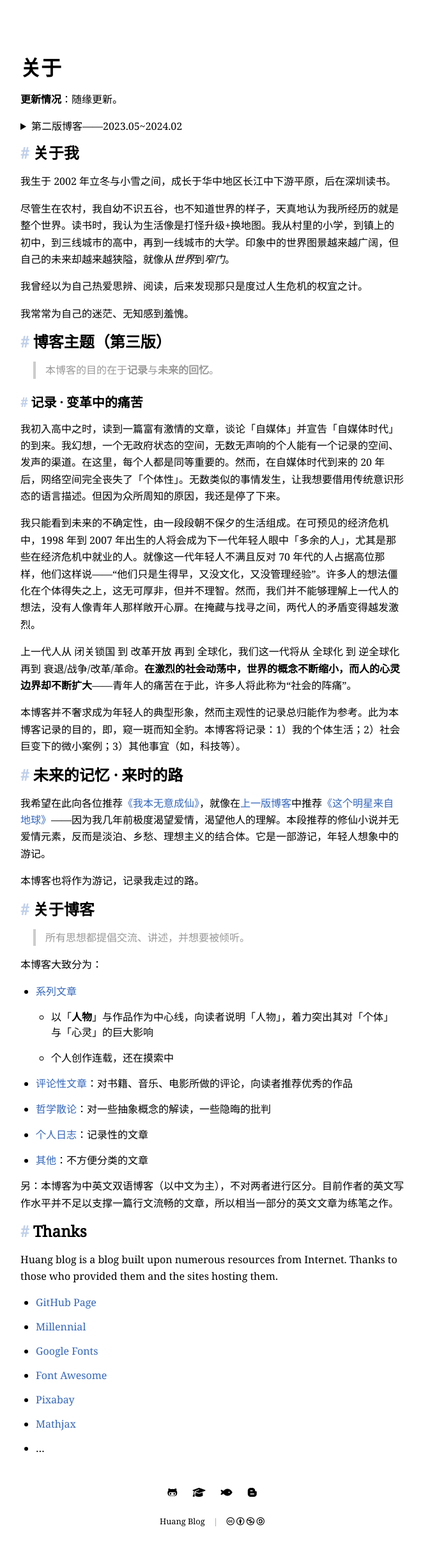
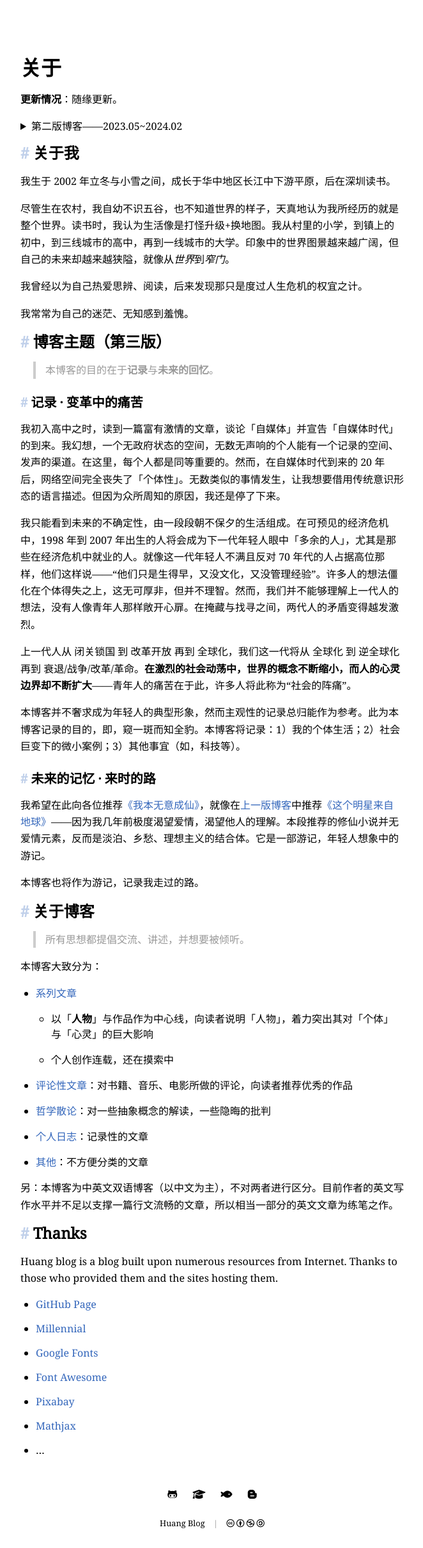
Before and after one commit to huang-feiyu/huang-feiyu.github.io, a Jekyll site: the page built from pages/about.md, in a window 1280 px wide. Shown: the whole page at 64% size, without its empty margins (308-970 px from the left). Built offline with Jekyll 4.4.1, drawn with Linux system fonts in a browser that asks for light colours; nearby versions of some CDN libraries.

Commit message:
chore: update header level

```diff
--- a/pages/about.md
+++ b/pages/about.md
@@ -66,7 +66,7 @@ permalink: /about
 
 本博客并不奢求成为年轻人的典型形象，然而主观性的记录总归能作为参考。此为本博客记录的目的，即，窥一斑而知全豹。本博客将记录：1）我的个体生活；2）社会巨变下的微小案例；3）其他事宜（如，科技等）。
 
-### 未来的记忆 · 来时的路
+#### 未来的记忆 · 来时的路
 
 我希望在此向各位推荐[《我本无意成仙》](https://book.qidian.com/info/1036170277/)，就像在[上一版博客](https://xn--29s704loyd.com/old/about/)中推荐[《这个明星来自地球》](https://book.qidian.com/info/1011471481/)——因为我几年前极度渴望爱情，渴望他人的理解。本段推荐的修仙小说并无爱情元素，反而是淡泊、乡愁、理想主义的结合体。它是一部游记，年轻人想象中的游记。
 
```
